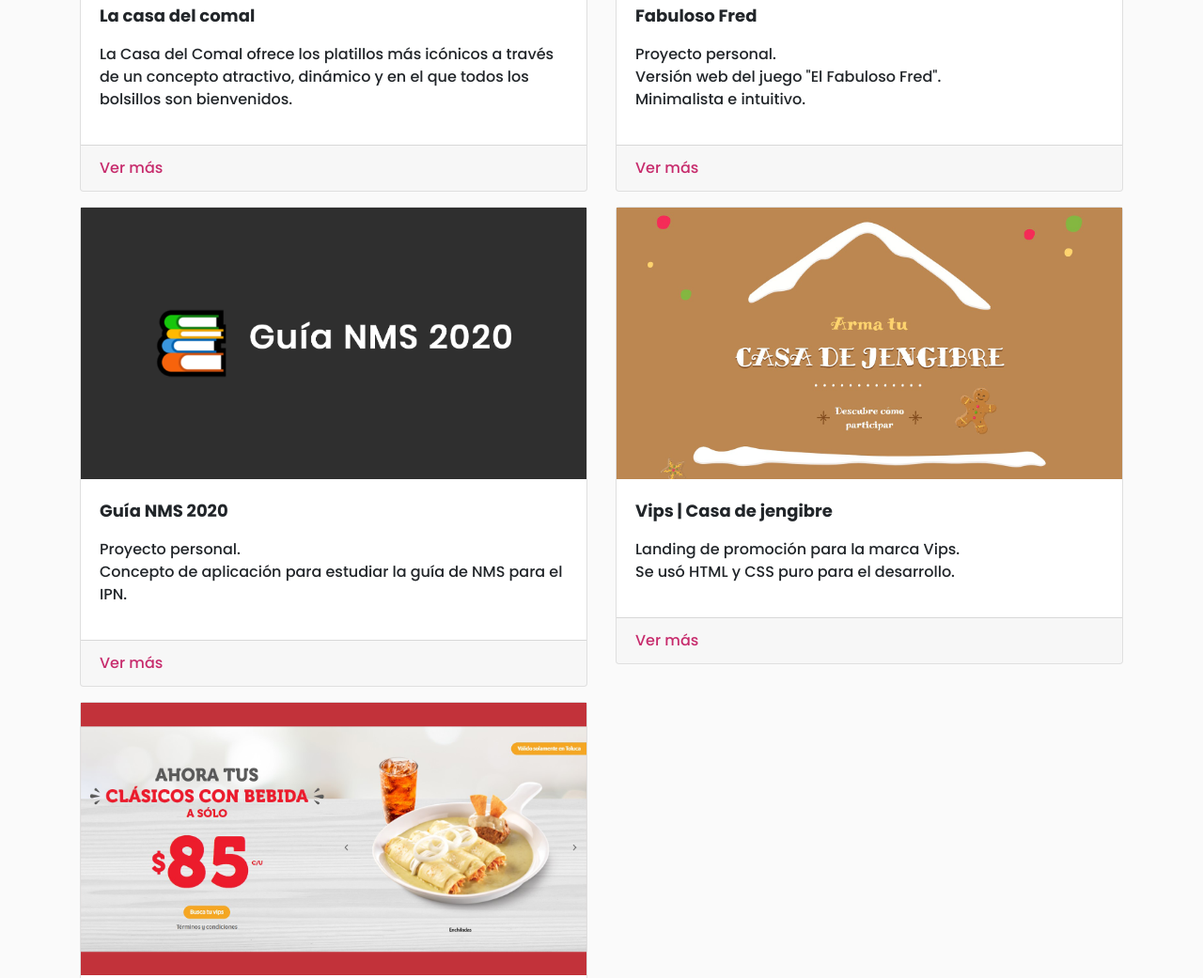
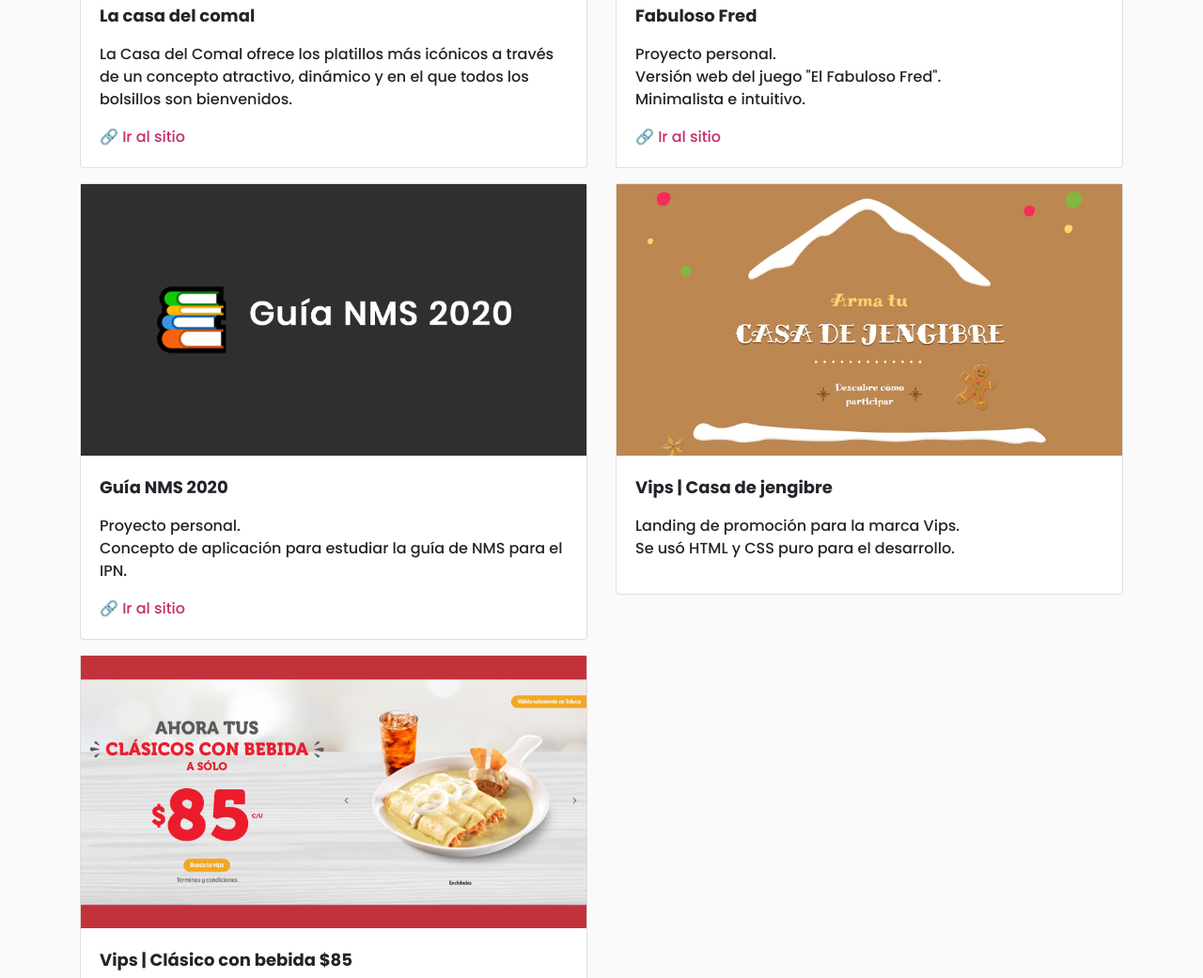
Before and after one commit to tuxdinosaur/tuxdinosaur.github.io, a plain HTML site: page index.html in a window 1280 px wide. Shown: the part 1211-2252 px from the top of the page at 94% size. Drawn offline with nearby package versions, Linux system fonts and the light colour scheme.

Commit message:
:zap: [UPDATE] Se actualizó la descripción de los proyectos

```diff
--- a/index.html
+++ b/index.html
@@ -88,9 +88,7 @@
               La Casa del Comal ofrece los platillos más icónicos a través de un concepto atractivo, dinámico y en el
               que todos los bolsillos son bienvenidos.
             </p>
-          </div>
-          <div class="card-footer">
-            <a class="card-link" href="https://lacasadelcomal.mx/" target=”_blank”>Ver más</a>
+            <a class="card-link" href="https://lacasadelcomal.mx/" target=”_blank”>🔗 Ir al sitio</a>
           </div>
         </div>
       </div>
@@ -107,9 +105,7 @@
               Versión web del juego "El Fabuloso Fred". <br />
               Minimalista e intuitivo.
             </p>
-          </div>
-          <div class="card-footer">
-            <a class="card-link" href="https://mkfuentes.github.io/fred/" target=”_blank”>Ver más</a>
+            <a class="card-link" href="https://mkfuentes.github.io/fred/" target=”_blank”>🔗 Ir al sitio</a>
           </div>
         </div>
       </div>
@@ -125,9 +121,7 @@
               Proyecto personal.<br />
               Concepto de aplicación para estudiar la guía de NMS para el IPN.
             </p>
-          </div>
-          <div class="card-footer">
-            <a class="card-link" href="https://tuxdinosaur.github.io/guia-nms-2020/" target=”_blank”>Ver más</a>
+            <a class="card-link" href="https://tuxdinosaur.github.io/guia-nms-2020/" target=”_blank”>🔗 Ir al sitio</a>
           </div>
         </div>
       </div>
@@ -144,9 +138,9 @@
               Se usó HTML y CSS puro para el desarrollo.
             </p>
           </div>
-          <div class="card-footer">
+          <!-- <div class="card-footer">
             <a class="card-link" href="https://mkfuentes.github.io/fred/" target=”_blank”>Ver más</a>
-          </div>
+          </div> -->
         </div>
       </div>
 
@@ -162,9 +156,9 @@
               Se utilizó HTML, CSS y JS para el desarrollo.
             </p>
           </div>
-          <div class="card-footer">
+          <!-- <div class="card-footer">
             <a class="card-link" href="https://mkfuentes.github.io/fred/" target=”_blank”>Ver más</a>
-          </div>
+          </div> -->
         </div>
       </div>
 
```
